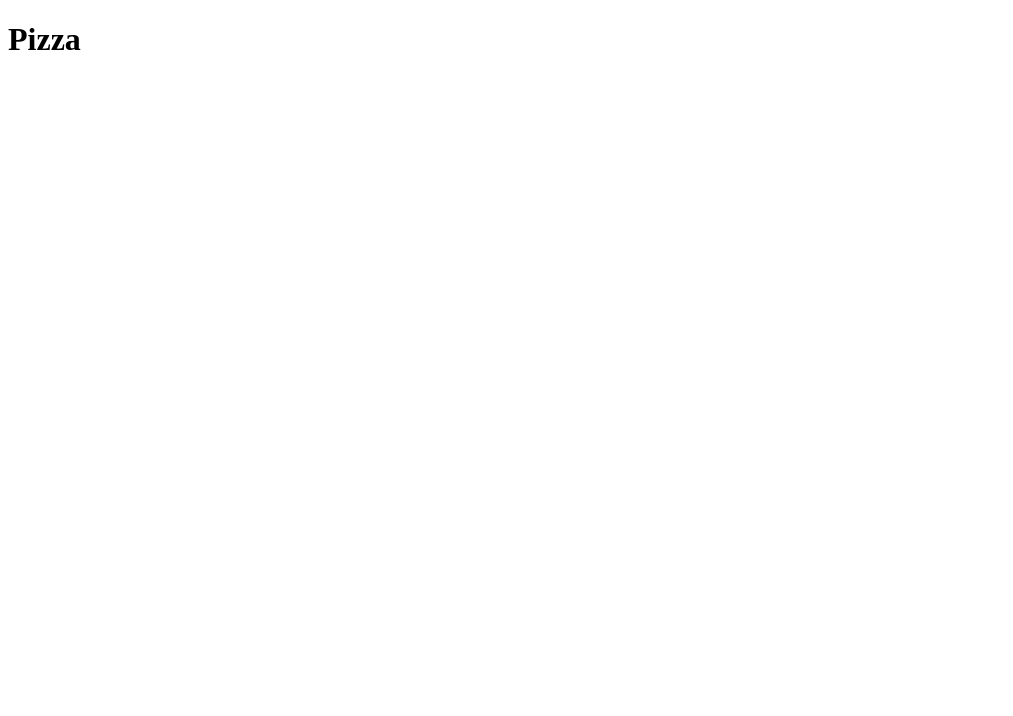
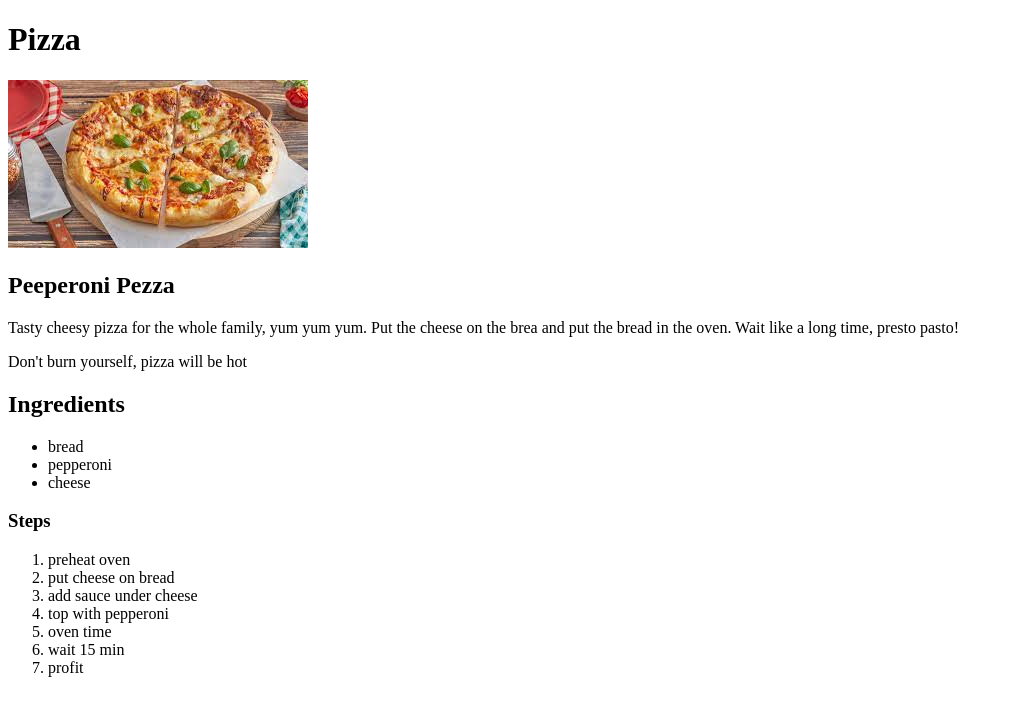
Before and after one commit to gkrtausc/odin-recipes, a plain HTML site: page recipes/pizza.html in a window 1280 px wide. Shown: the whole page, without its empty margins (0-1013 px from the left). Drawn offline with Linux system fonts and the light colour scheme.

Commit message:
add functional pizza instructions to link to pizza.html and adds visual representation of pizza

```diff
--- a/recipes/pizza.html
+++ b/recipes/pizza.html
@@ -6,7 +6,26 @@
 </head>
 <body>
     <h1> Pizza</h1>
-
+    <img src="../recipes/pizza.jpeg">
+        <p><h2>Peeperoni Pezza</h2> Tasty cheesy pizza for the whole family, yum yum yum. Put the cheese on the brea and put the bread in the oven.
+        Wait like a long time, presto pasto!</p>
+        <p>Don't burn yourself, pizza will be hot</p>
+        <h2> Ingredients</h2>
+            <ul>
+                <li>bread</li>
+                <li>pepperoni</li>
+                <li>cheese</li>
+            </ul>
+            <h3> Steps</h3>
+                <ol>
+                    <li>preheat oven</li>
+                    <li>put cheese on bread</li>
+                    <li>add sauce under cheese</li>
+                    <li>top with pepperoni</li>
+                    <li>oven time</li>
+                    <li>wait 15 min</li>
+                    <li>profit</li>
+                </ol>
 
 
 
```
Also changed, not shown: recipes/pizza.jpeg (added).
